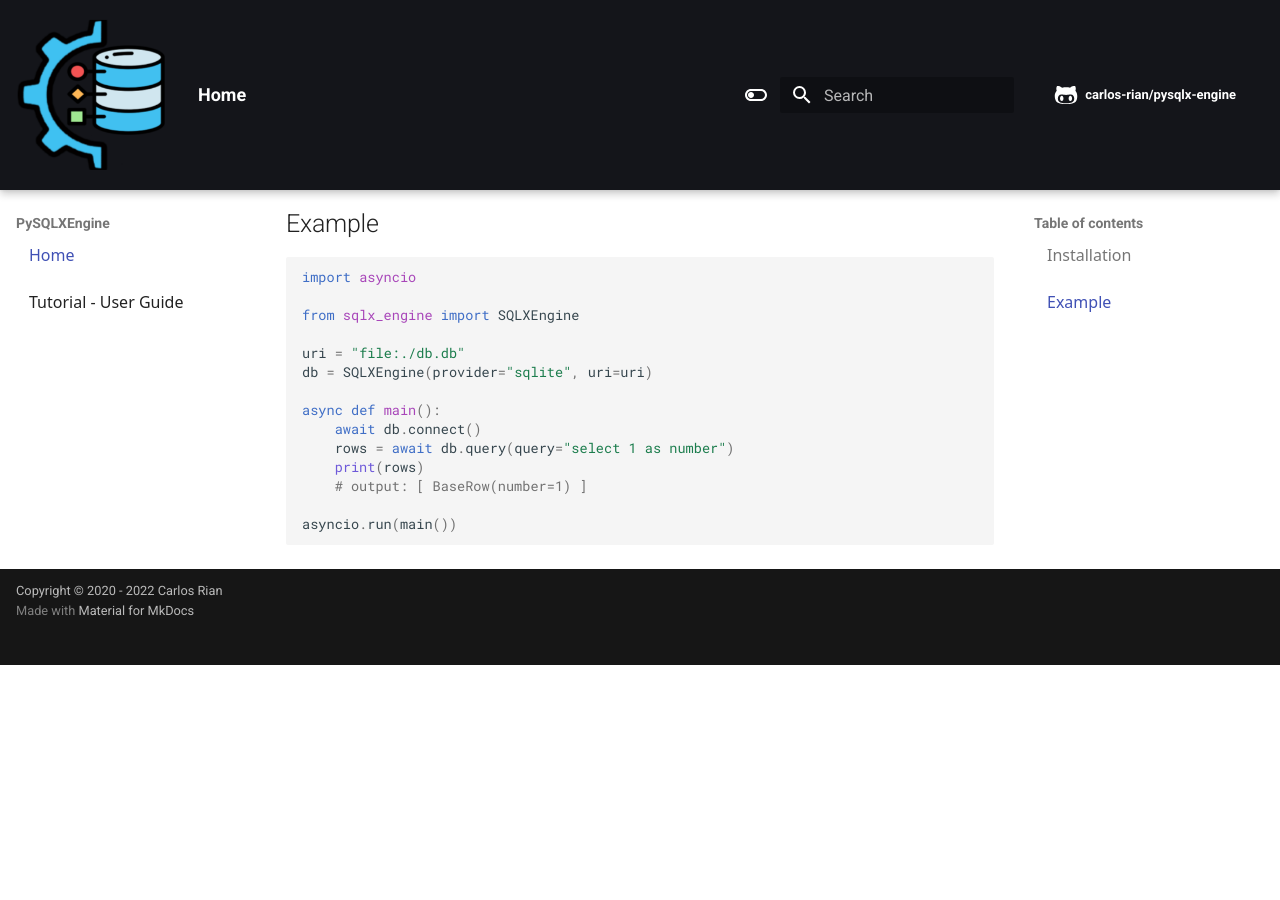
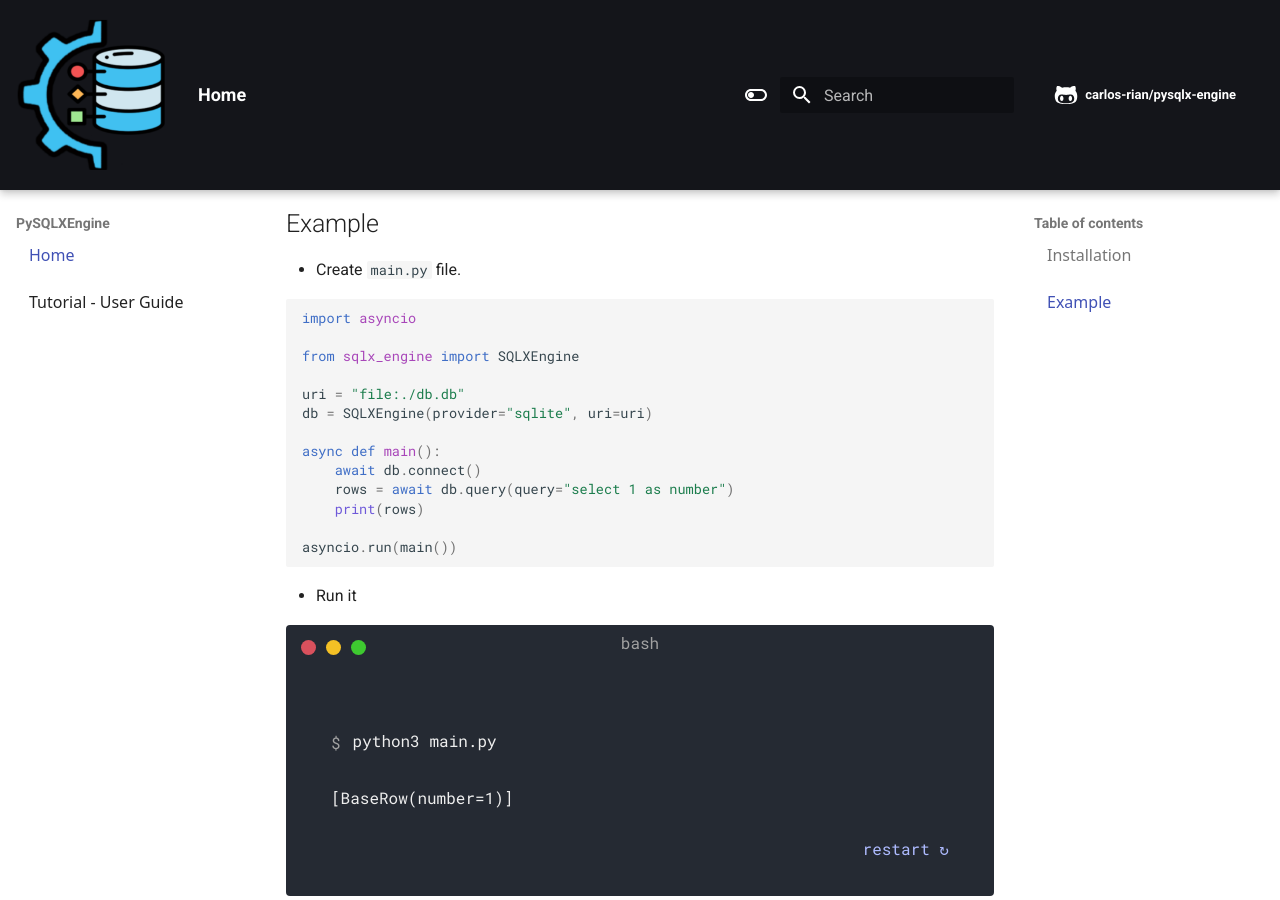
Before and after one commit to carlos-rian/pysqlx-engine, an MkDocs documentation site: the page built from docs/index.md, in a window 1280 px wide and 900 px high, scrolled down 1658 px. Built offline with MkDocs 1.6.1 and Material for MkDocs 9.7.7, drawn with Linux system fonts in a browser that asks for light colours; comment, search, counter and statistics services are not loaded; before the commit the page ends 2323 px from its top, so only the background shows below that.

Commit message:
build(deps): update docs/index.md, pyproject.toml and readme.md

````diff
--- a/docs/index.md
+++ b/docs/index.md
@@ -72,6 +72,8 @@ OS Support:
 
 ## Example
 
+* Create `main.py` file.
+
 ```python
 import asyncio
 
@@ -84,7 +86,17 @@ async def main():
     await db.connect()
     rows = await db.query(query="select 1 as number")
     print(rows)
-    # output: [ BaseRow(number=1) ]
 
 asyncio.run(main())
 ```
+
+* Run it
+
+<div class="termy">
+
+```console
+$ python3 main.py
+
+[BaseRow(number=1)]
+```
+</div>
--- a/pyproject.toml
+++ b/pyproject.toml
@@ -1,7 +1,7 @@
 [tool.poetry]
 name = "pysqlx-engine"
 
-version = "0.1.3"
+version = "0.1.4"
 description = "Python Async SQL Engines"
 authors = ["carlos.rian <crian.rian@gmail.com>"]
 license = "MIT"
````
Also changed, not shown: readme.md (+12 -1 lines).
